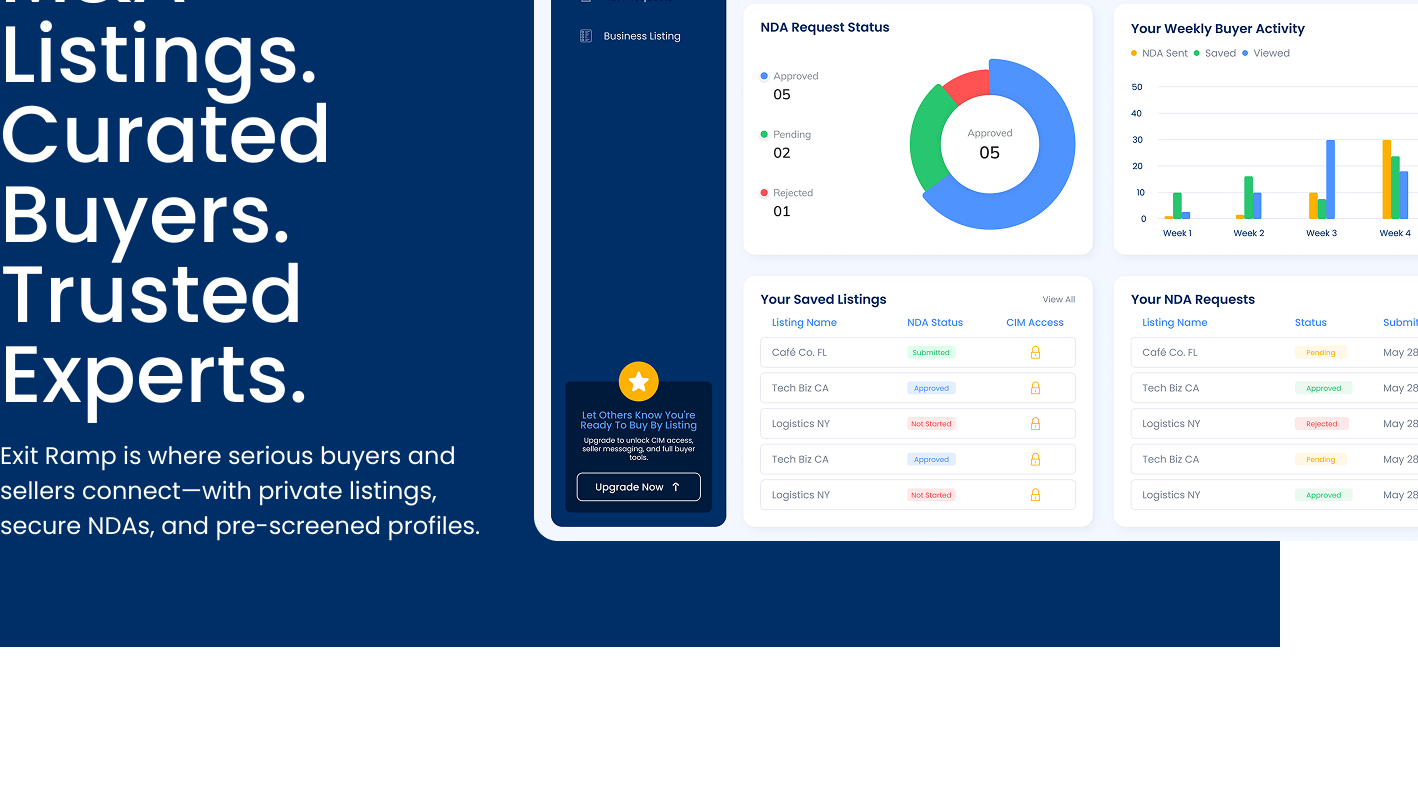
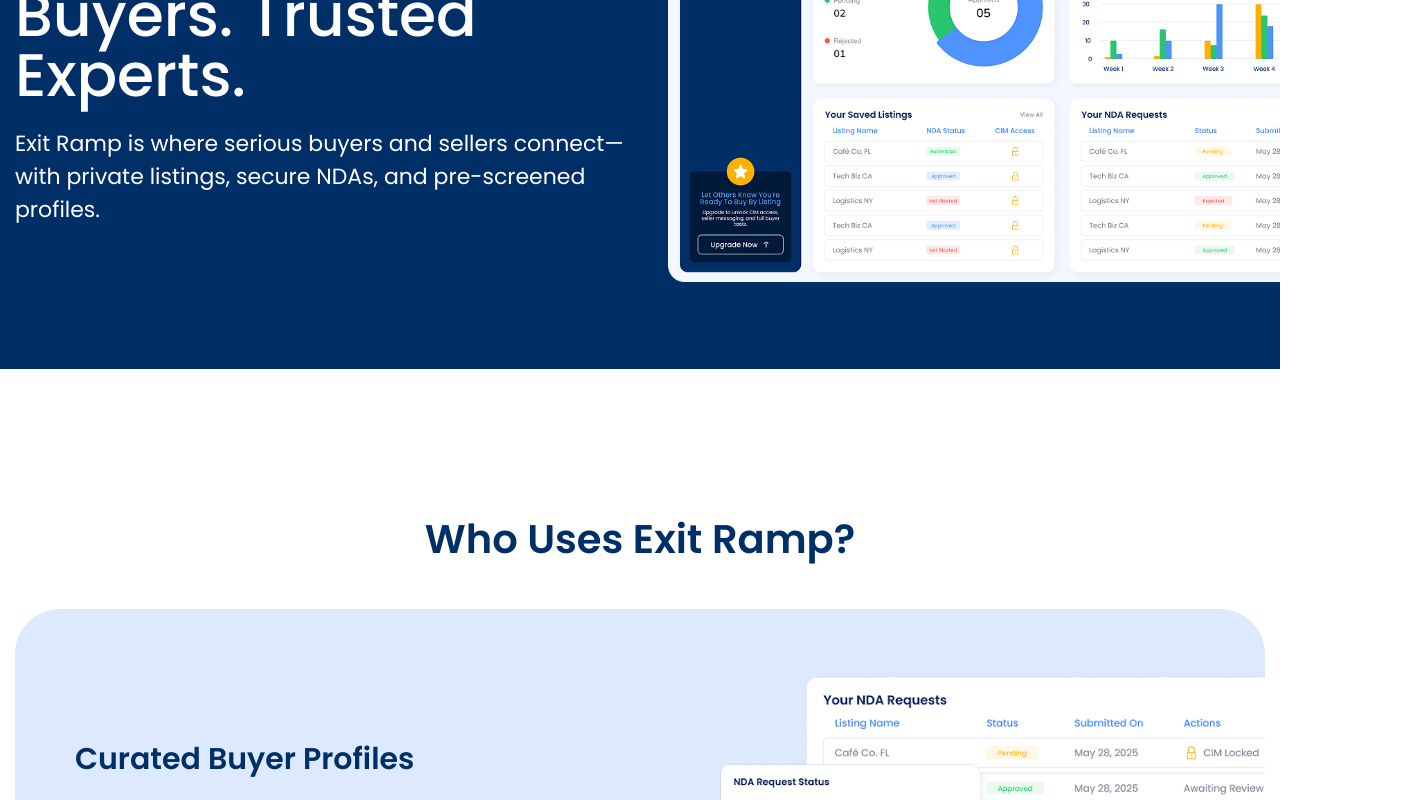
Before and after one commit to exitrampDev/WebView, a React (Vite) app: page / in a window 1280 px wide. Shown: the part 420-1220 px from the top of the page, 1418 px wide, since content can reach past the window. Built offline with nearby package versions, Linux system fonts and the light colour scheme.

Commit message:
responsive work for laptop

```diff
--- a/src/index.css
+++ b/src/index.css
@@ -1394,3 +1394,406 @@ form.contact__form input:focus-visible {
 .step__two_main .popup__content_block p {
   max-width: 95%;
 }
+
+@media screen and (min-width: 1024px) and (max-width: 1700px) {
+  .header_container nav.nav_col a {
+    font-size: 18px;
+  }
+
+  .signup_content button {
+    font-size: 20px;
+    padding: 15px 40px;
+  }
+
+  .bannerSecContent_wrap .imageBannerRight {
+    width: 50%;
+  }
+
+  .bannerSecContent_wrap .imageBannerRight img {
+    width: 100%;
+  }
+
+  .contentSecLeft {
+    width: 50%;
+  }
+
+  .bannerSecContent_wrap {
+    padding: 0 0 0 15px;
+  }
+
+  .contentSecLeft h3 {
+    font-size: 60px;
+  }
+
+  .contentSecLeft p {
+    font-size: 22px;
+  }
+
+  .whouse_sec_wrap_container h2.whouse_sec_wrap_heading {
+    font-size: 40px;
+  }
+
+  .whouse_sec_wrap_container
+    .whouse_sec_content_wrap
+    .whouse_sec_content_first
+    h3 {
+    font-size: 30px;
+  }
+
+  .whouse_sec_wrap_container
+    .whouse_sec_content_wrap
+    .whouse_sec_content_first
+    p {
+    font-size: 20px;
+  }
+
+  .whouse_sec_wrap_container
+    .whouse_sec_content_wrap
+    .whouse_sec_content_second
+    .whouse_sec_content_text_box
+    h3 {
+    font-size: 30px;
+  }
+
+  .whouse_sec_wrap_container
+    .whouse_sec_content_wrap
+    .whouse_sec_content_second
+    .whouse_sec_content_text_box
+    p {
+    font-size: 20px;
+  }
+
+  .whouse_sec_wrap_container
+    .whouse_sec_content_wrap
+    .whouse_sec_content_third
+    .whouse_sec_content_text_box
+    h3 {
+    font-size: 30px;
+  }
+
+  .whouse_sec_wrap_container
+    .whouse_sec_content_wrap
+    .whouse_sec_content_third
+    .whouse_sec_content_text_box
+    p {
+    font-size: 20px;
+  }
+
+  .whouse_sec_wrap_container .whouse_sec_content_wrap {
+    padding: 0 15px;
+  }
+
+  .platformFeature__container .platformFeature__image_box img {
+    width: 100%;
+  }
+
+  .platformFeature__container {
+    padding: 0 0 0 15px;
+  }
+
+  .platformFeature__container .platformFeature__content_box > h3 {
+    font-size: 40px;
+  }
+
+  .platformFeature__content_box_area
+    .platformFeature__content_box_area_list
+    .platformFeature__content_box_area_text
+    h3 {
+    font-size: 25px;
+  }
+
+  .platformFeature__content_box_area
+    .platformFeature__content_box_area_list
+    .platformFeature__content_box_area_text
+    p {
+    font-size: 20px;
+  }
+
+  .ExitRampPricing__container .ExitRampPricing__header_wrap h3 {
+    font-size: 40px;
+  }
+
+  .ExitRampPricing__container .ExitRampPricing__header_wrap p {
+    font-size: 20px;
+  }
+
+  .ExitRampPricing__container {
+    padding: 0 15px;
+  }
+
+  .ExitRampPricing__pricing_table_wrap .ExitRampPricing__pricing_table_header {
+    font-size: 20px;
+  }
+
+  .ExitRampPricing__pricing_table_wrap
+    .ExitRampPricing__pricing_table_body
+    .ExitRampPricing__pricing_table_list
+    .ExitRampPricing__pricing_table_body_type
+    h4 {
+    font-size: 18px;
+  }
+
+  .ExitRampPricing__pricing_table_wrap
+    .ExitRampPricing__pricing_table_body
+    .ExitRampPricing__pricing_table_list
+    .ExitRampPricing__pricing_table_body_type
+    p {
+    font-size: 18px;
+  }
+
+  .ExitRampPricing__pricing_table_wrap
+    .ExitRampPricing__pricing_table_body
+    .ExitRampPricing__pricing_table_list
+    .ExitRampPricing__pricing_table_body_freature
+    ul
+    li {
+    font-size: 18px;
+  }
+
+  .HowItWorks__section_container {
+    padding: 0 15px;
+  }
+
+  .HowItWorks__section_container .HowItWorks__section_header_content h3 {
+    font-size: 40px;
+  }
+
+  .HowItWorks__section_container .HowItWorks__section_header_content p {
+    font-size: 20px;
+  }
+
+  .HowItWorks__section_body_card_step_tag {
+    font-size: 20px;
+    padding: 10px 20px;
+  }
+
+  .HowItWorks__section_body_card_heading {
+    font-size: 25px;
+  }
+
+  .HowItWorks__section_body_card_para {
+    font-size: 20px;
+  }
+
+  .ComplienceStatement_wrapper {
+    padding: 140px 15px;
+  }
+
+  .ComplienceStatement_container .ComplienceStatement_content_box h4 {
+    font-size: 40px;
+  }
+
+  .ComplienceStatement_container .ComplienceStatement_content_box p {
+    font-size: 20px;
+  }
+
+  .ComplienceStatement_container
+    .ComplienceStatement_content_box
+    button.arrowIcon {
+    font-size: 20px;
+    padding: 15px 40px;
+  }
+
+  .UpgradeFree_when_ready_container h3 {
+    font-size: 40px;
+  }
+
+  .UpgradeFree_when_ready_container p {
+    font-size: 20px;
+  }
+
+  .UpgradeFree_when_ready_container button.UpgradeFree_when_ready_btn {
+    font-size: 20px;
+    padding: 15px 40px;
+  }
+
+  .footer__content_wrap {
+    padding: 140px 15px 0 15px;
+  }
+
+  .footer__content_container .logo_block h3 {
+    font-size: 20px;
+  }
+
+  .footer__content_container .logo_block p {
+    font-size: 18px;
+  }
+
+  .footer__content_container .logo_block form.subscription-form button {
+    font-size: 20px;
+  }
+
+  .footer__content_container .useful_link_block h3 {
+    font-size: 20px;
+  }
+
+  .footer__content_container .content_block h3 {
+    font-size: 20px;
+  }
+
+  .footer__content_container .useful_link_block ul a {
+    font-size: 18px;
+  }
+
+  .footer__content_container .content_block ul li a.email_contact {
+    font-size: 18px;
+  }
+
+  .footer__content_container .content_block ul li a {
+    font-size: 18px;
+  }
+
+  .footer__content_copyright p {
+    font-size: 18px;
+  }
+  /*about us*/
+  .AboutHero__container h4 {
+    font-size: 60px;
+  }
+
+  .AboutHero__container p {
+    font-size: 20px;
+  }
+
+  .OurMission__main_wrap {
+    padding: 140px 15px;
+  }
+
+  .OurMission__main_wrap > h2 {
+    font-size: 40px;
+  }
+
+  .OurMission__container .OurMission__left_col h4 {
+    font-size: 30px;
+  }
+
+  .OurMission__container .OurMission__left_col p {
+    font-size: 20px;
+  }
+
+  .OurMission__container
+    .OurMission__right_col
+    .OurMission__right_col_top_row
+    h4 {
+    font-size: 30px;
+  }
+
+  .OurMission__container
+    .OurMission__right_col
+    .OurMission__right_col_top_row
+    p {
+    font-size: 20px;
+  }
+
+  .OurMission__container
+    .OurMission__right_col
+    .OurMission__right_col_bottom_row
+    h4 {
+    font-size: 30px;
+  }
+
+  .OurMission__container
+    .OurMission__right_col
+    .OurMission__right_col_bottom_row
+    p {
+    font-size: 20px;
+  }
+
+  .NeedFingerTips__wrap_main .NeedFingerTips__container {
+    padding: 0 15px;
+  }
+
+  .NeedFingerTips__wrap_main
+    .NeedFingerTips__container
+    .NeedFingerTips__content_box
+    h3 {
+    font-size: 40px;
+  }
+
+  .NeedFingerTips__wrap_main
+    .NeedFingerTips__container
+    .NeedFingerTips__content_box
+    p {
+    font-size: 20px;
+  }
+
+  .YoucanSee__main_wrapper {
+    padding: 140px 15px 0 15px;
+  }
+
+  .YoucanSee__container h3 {
+    font-size: 40px;
+  }
+
+  .YoucanSee__container p {
+    font-size: 20px;
+  }
+
+  .GreatThing__main_wrap {
+    padding: 0 15px;
+  }
+
+  .GreatThing__container .GreatThing__content_block h3 {
+    font-size: 40px;
+  }
+
+  .GreatThing__container .GreatThing__content_block p {
+    font-size: 20px;
+  }
+
+  .ctaBox__main_wrap {
+    padding: 140px 15px;
+  }
+
+  .ctaBox__container h2 {
+    font-size: 40px;
+  }
+
+  .ctaBox__container p {
+    font-size: 20px;
+  }
+
+  .ctaBox__container button {
+    font-size: 20px;
+  }
+  /*terms pages*/
+  .TermsCondition__container {
+    padding: 0 15px;
+  }
+
+  .TermsCondition__main_wrap h2 {
+    font-size: 60px;
+  }
+
+  .TermsCondition__container p,
+  .TermsCondition__container p a {
+    font-size: 20px;
+  }
+
+  .TermsCondition__container h3 {
+    font-size: 30px;
+  }
+
+  .TermsCondition__container ul li {
+    font-size: 20px;
+  }
+
+  .TermsCondition__contact_details h3 {
+    font-size: 40px;
+  }
+
+  .TermsCondition__contact_details .TermsCondition__contact_details_content {
+    font-size: 20px;
+  }
+  /*contact us*/
+  .ContactUs__container .ContactUs__heading_row h3 {
+    font-size: 60px;
+  }
+
+  .ContactUs__container .ContactUs__heading_row p {
+    font-size: 24px;
+  }
+  header {
+    padding: 45px 15px 5px 15px;
+  }
+}
```
